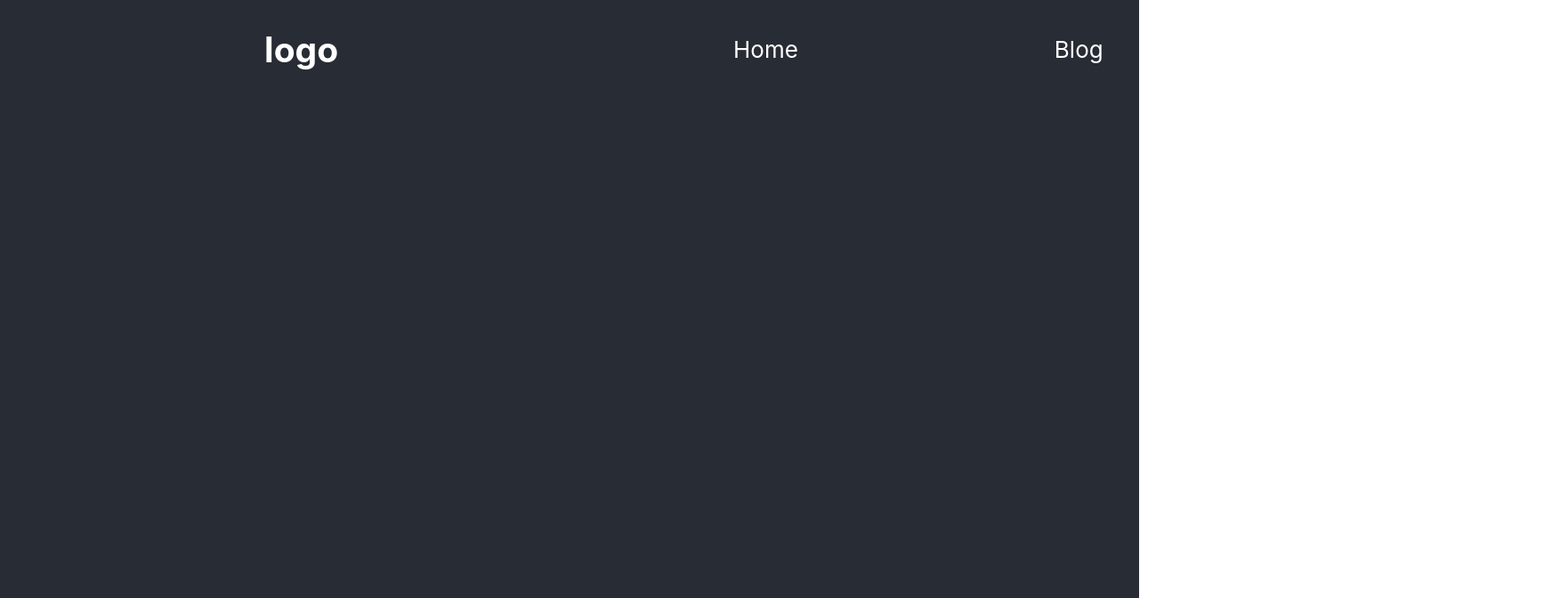
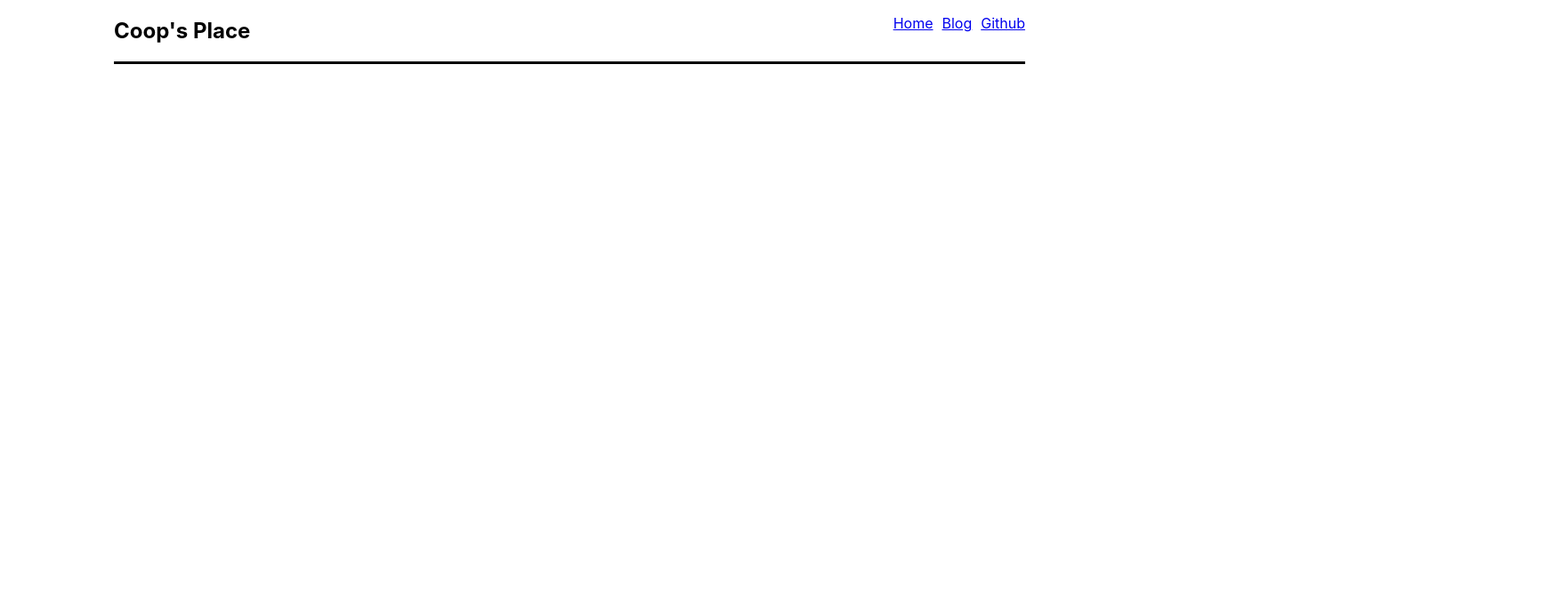
Before and after one commit to DannyCoop/personal-site, a React (Create React App) app: page / in a window 1280 px wide. Shown: the top 672 px of the page at 89% size, 1753 px wide, since content can reach past the window. Built offline with nearby package versions, Linux system fonts and the light colour scheme.

Commit message:
Fixed and finished  navbar now starting to work on the  body

```diff
--- a/src/App.css
+++ b/src/App.css
@@ -1,38 +1,5 @@
 .App {
   text-align: center;
+  width: 100%;
+  height: 100%;
 }
-
-.App-logo {
-  height: 40vmin;
-  pointer-events: none;
-}
-
-@media (prefers-reduced-motion: no-preference) {
-  .App-logo {
-    animation: App-logo-spin infinite 20s linear;
-  }
-}
-
-.App-header {
-  background-color: #282c34;
-  min-height: 100vh;
-  display: flex;
-  flex-direction: column;
-  align-items: center;
-  justify-content: flex-start;
-  font-size: calc(10px + 2vmin);
-  color: white;
-}
-
-.App-link {
-  color: #61dafb;
-}
-
-@keyframes App-logo-spin {
-  from {
-    transform: rotate(0deg);
-  }
-  to {
-    transform: rotate(360deg);
-  }
-}
--- a/src/App.js
+++ b/src/App.js
@@ -4,9 +4,7 @@ import './App.css';
 function App() {
   return (
     <div className="App">
-      <header className="App-header">
         <Navbar/>
-      </header>
     </div>
   );
 }
--- a/src/Navbar/Navbar.css
+++ b/src/Navbar/Navbar.css
@@ -1,24 +1,21 @@
-nav{
-    display: grid;
-    grid-template-columns: 50% 50%;
-    align-items: center;
+div{
+    display: flex;
+    width: 100%;
 }
-
-ul {
+.navBar{
     display: flex;
     justify-content: space-between;
+    width: 100%;
+    margin-left: 8rem;
+    margin-right: 8rem;
+    border-bottom: black;
+    border-bottom-style:solid ;
+}
+ul{
+
+    display: flex;
     list-style: none;
-    padding-right: 10px;
 }
-
-li {
-    float: left;
+li{
+    margin-left: 10px;
 }
-li:hover {
-    color: black;
-}
-.navItems {
-    display: inline-block;
-    padding-left: 9rem;
-    padding-right: 9rem;
-}
--- a/src/Navbar/Navbar.js
+++ b/src/Navbar/Navbar.js
@@ -3,14 +3,23 @@ import './Navbar.css'
 
 function Navbar (props) {
     return(
-        <nav>
-            <h1>logo</h1>
-            <ul>
-                <li className="navItems">Home</li>
-                <li className="navItems">Blog</li>
-                <li className="navItems">Github</li>
-            </ul>
-        </nav>
+        <div>
+            <nav className = "navBar">
+                <h1>Coop's Place</h1>
+                <ul>
+                    <li>
+                        <a className="navItems" href="https://www.linkedin.com/notifications/">Home</a>
+                    </li>
+                    <li>
+                        <a className="navItems" href="https://cooperdaniel5141.medium.com/">Blog</a>
+                    </li>
+                    <li>
+                        <a className="navItems" href="https://github.com/DannyCoop">Github</a>
+                    </li>
+                </ul>
+            </nav>
+        </div>
+
     )
 }
 
```
